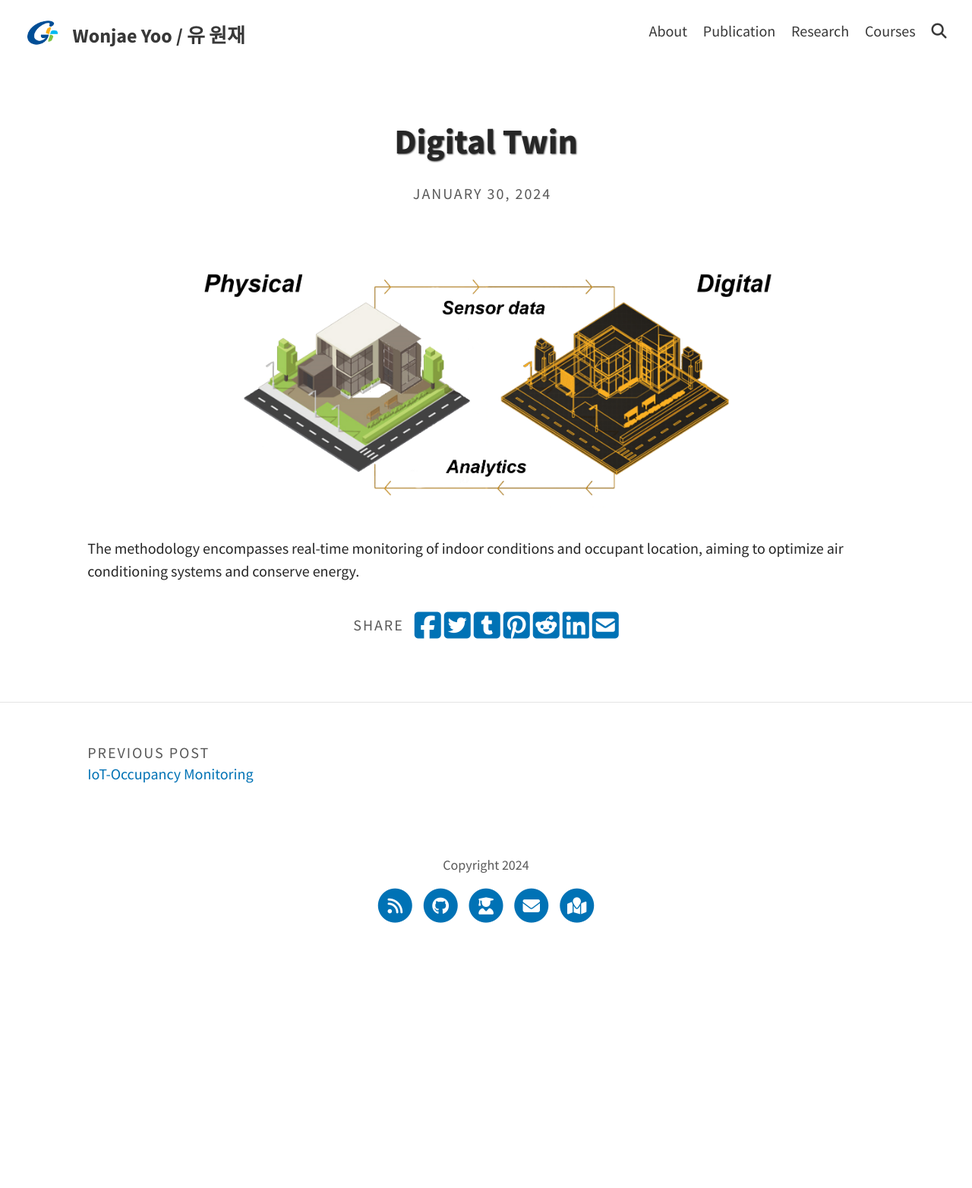
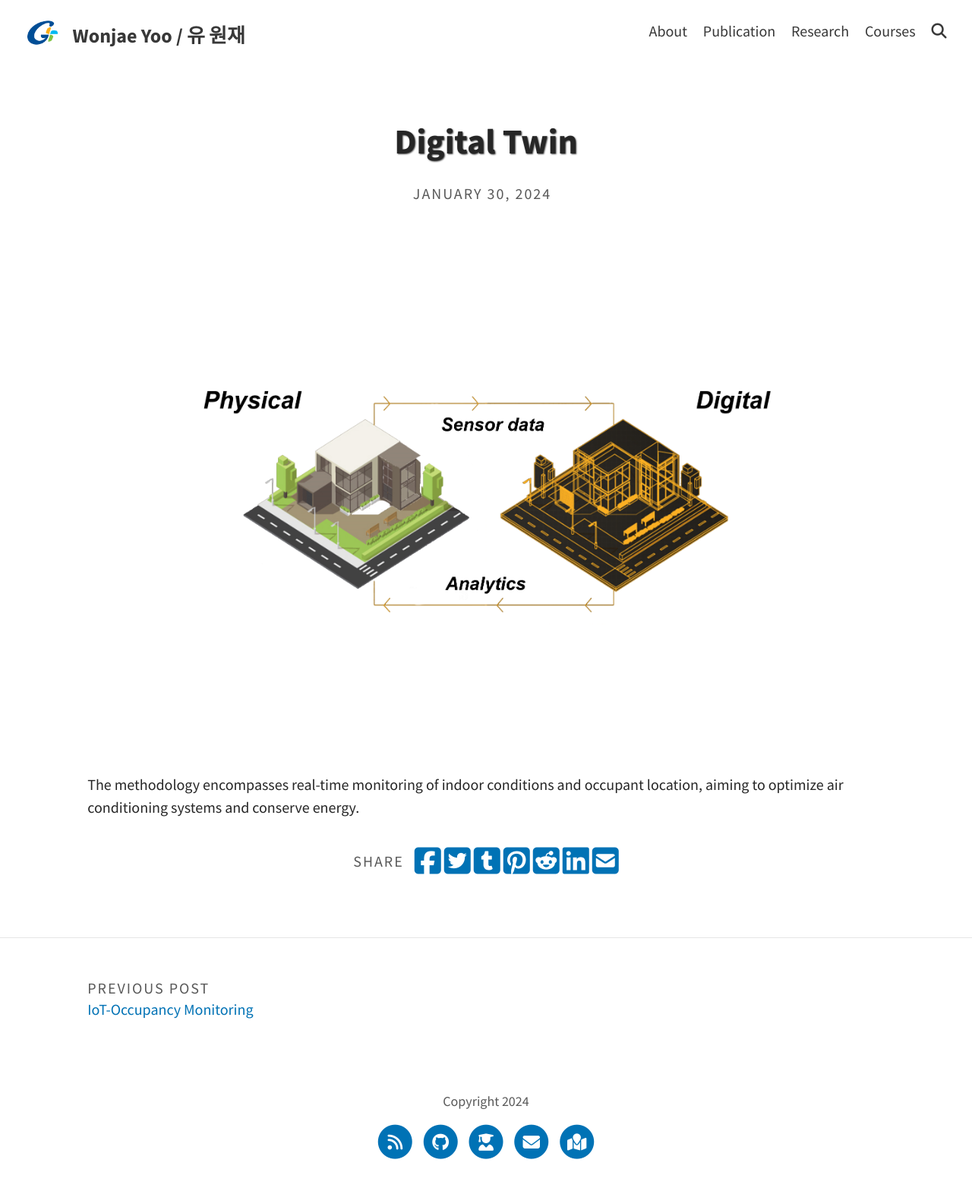
Before and after one commit to 1Jyoo/website, a Jekyll site: the page built from _portfolio/DigitalTwin.md, in a window 1280 px wide. Shown: the whole page at 76% size. Built offline with Jekyll 4.4.1, drawn with Linux system fonts in a browser that asks for light colours; a script that is not in the unit is left out; before the commit the page ends 1254 px from its top, so only the background shows below that.

Commit message:
new commit

```diff
--- a/_config.yml
+++ b/_config.yml
@@ -6,7 +6,7 @@ url: "https://1JYoo.github.io"
 title: Wonjae Yoo / 유 원재                                    # site's title
 description: "Wonjae Yoo's Personal Website"      # used by search engines
 avatar: assets/img/gachon5.png                         # Empty for no avatar in navbar
-favicon: assets/gachon3.ico                             # Icon displayed in the tab
+favicon: assets/gachon5.ico                             # Icon displayed in the tab
 
 # Header and footer text
 header_text: Welcome  # Change Blog header text
--- a/_portfolio/DigitalTwin.md
+++ b/_portfolio/DigitalTwin.md
@@ -2,7 +2,7 @@
 layout: post
 title: Digital Twin
 #feature-img: "assets/img/portfolio/SOIL.png"
-img: "assets/img/portfolio/DigitalTwin.png"
+img: "assets/img/portfolio/DigitalTwin2.png"
 tags:
 ---
 
```
Also changed, not shown: assets/gachon5.ico (added), assets/img/portfolio/DigitalTwin2.png (added).
